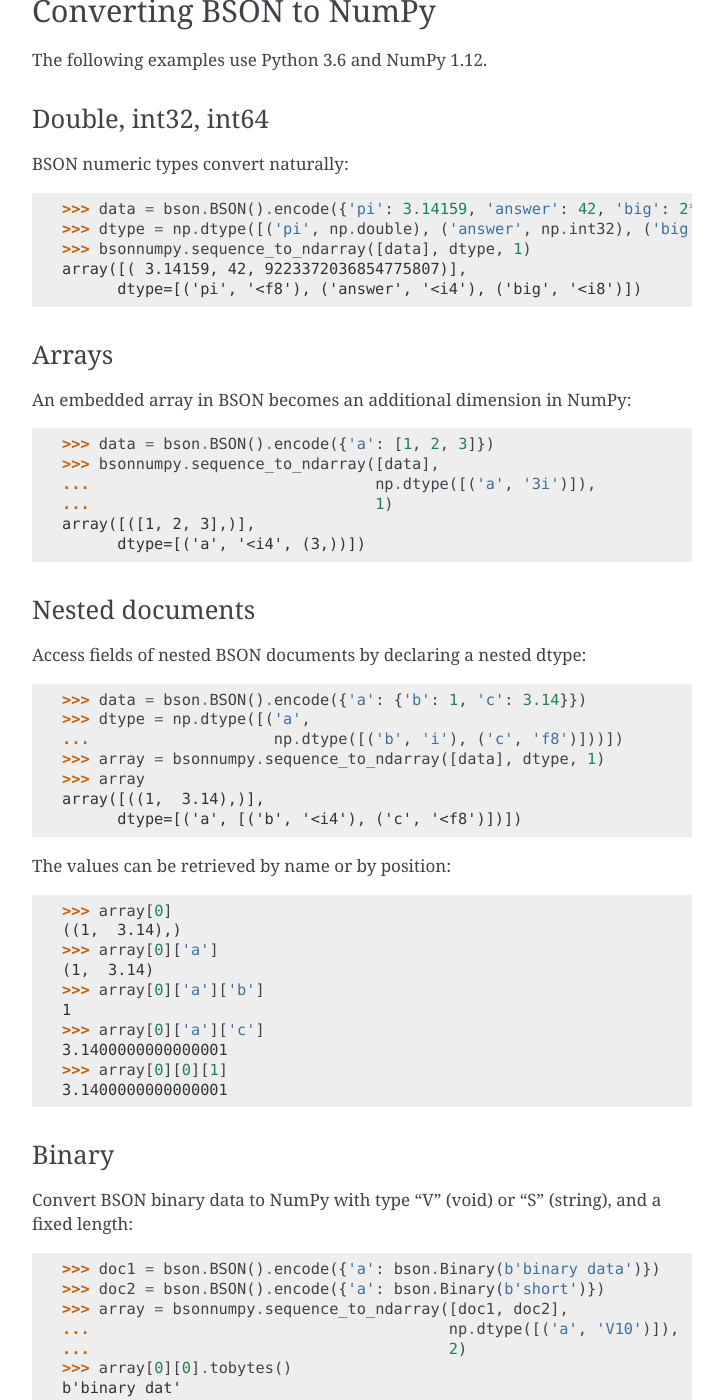
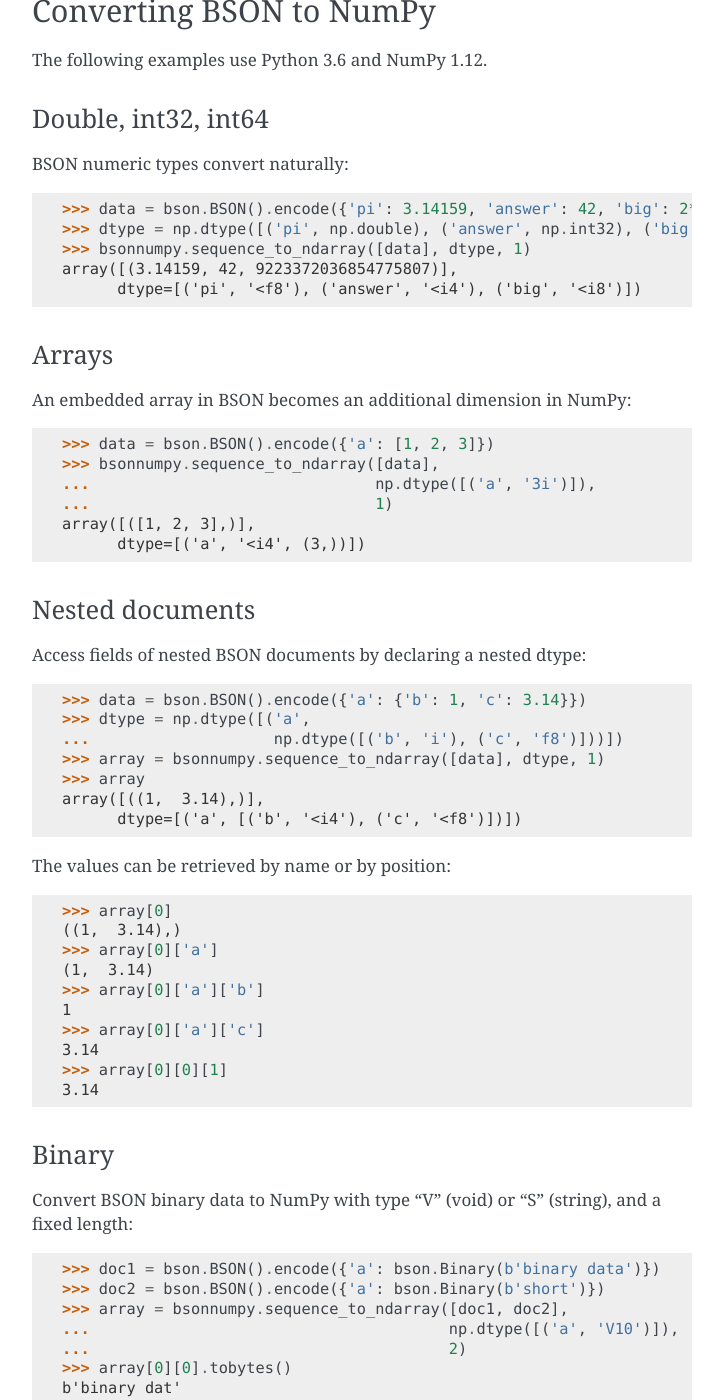
Before and after one commit to mongodb/bson-numpy, a Sphinx documentation site: the page built from doc/index.rst, in a window 1280 px wide and 1400 px high, scrolled down 3654 px. Shown: the whole window, without its empty margins (388-1111 px from the left). Built offline with Sphinx 7.4.7, drawn with Linux system fonts in a browser that asks for light colours.

Commit message:
Fix doctests

```diff
--- a/doc/index.rst
+++ b/doc/index.rst
@@ -205,7 +205,7 @@ BSON numeric types convert naturally:
     >>> data = bson.BSON().encode({'pi': 3.14159, 'answer': 42, 'big': 2**63-1})
     >>> dtype = np.dtype([('pi', np.double), ('answer', np.int32), ('big', np.int64)])
     >>> bsonnumpy.sequence_to_ndarray([data], dtype, 1)
-    array([( 3.14159, 42, 9223372036854775807)],
+    array([(3.14159, 42, 9223372036854775807)],
           dtype=[('pi', '<f8'), ('answer', '<i4'), ('big', '<i8')])
 
 Arrays
@@ -248,9 +248,9 @@ The values can be retrieved by name or by position:
     >>> array[0]['a']['b']
     1
     >>> array[0]['a']['c']
-    3.1400000000000001
+    3.14
     >>> array[0][0][1]
-    3.1400000000000001
+    3.14
 
 Binary
 ^^^^^^
```
